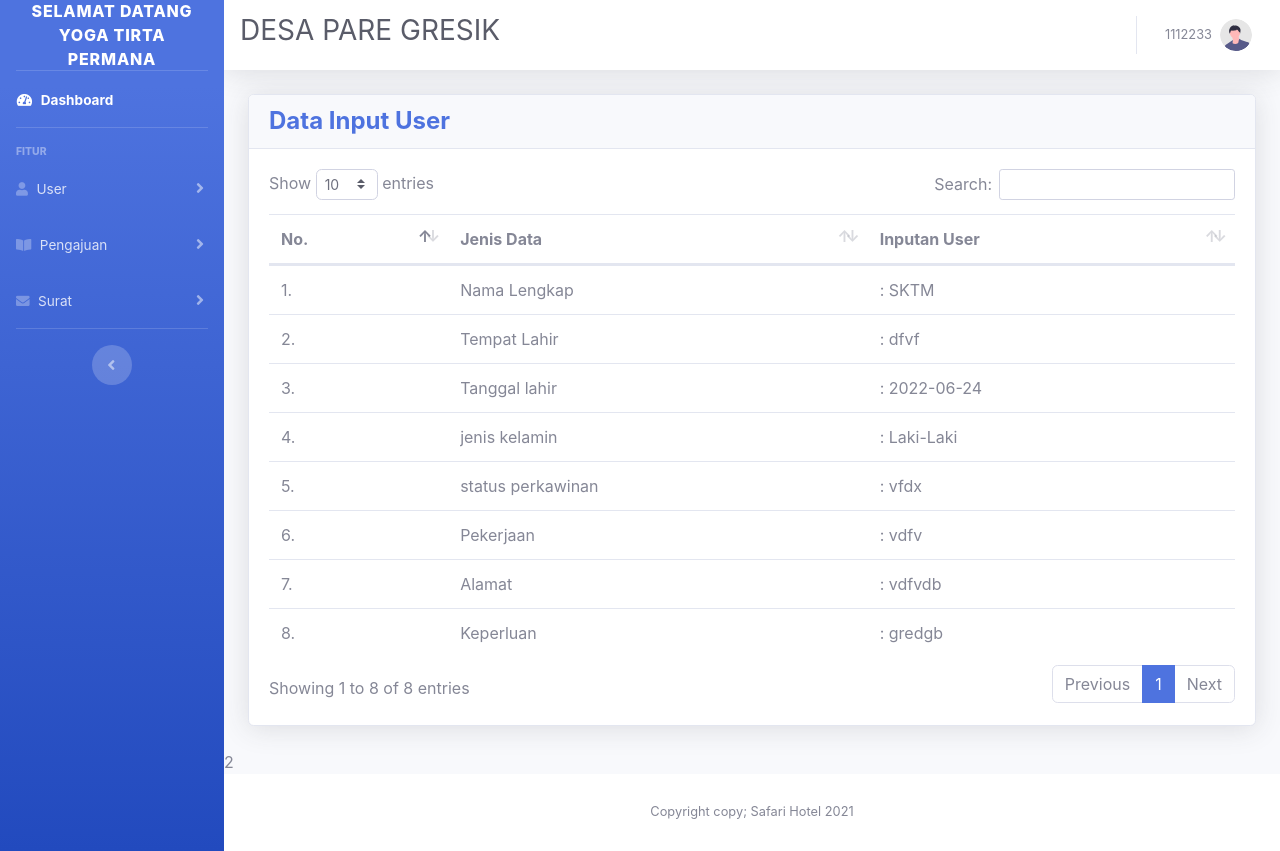
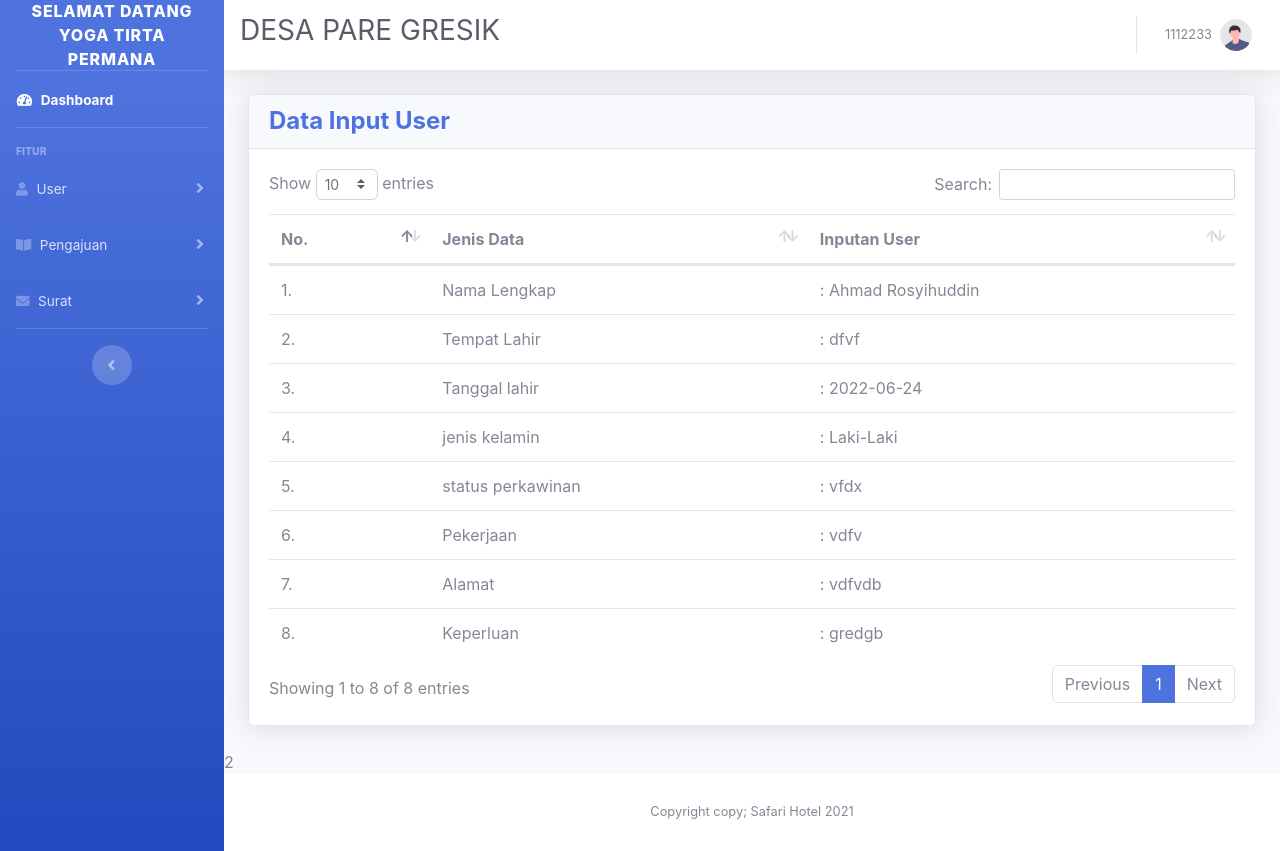
Before and after one commit to a-rosyihuddin/surat, a PHP site: page /data_input/data_sktm.php?id_pengajuan=39 in a window 1280 px wide. Run offline with PHP 8.4, Linux system fonts and the light colour scheme; a user stored in the database is signed in; data comes from the database, SQL or seed files in the repository.

Commit message:
Update Kesalahan View Data

```diff
--- a/data_input/data_sktm.php
+++ b/data_input/data_sktm.php
@@ -25,7 +25,7 @@
     <?php include "../desain/navbar_admin.php"; ?>
     <?php
     $id_pengajuan = $_GET["id_pengajuan"];
-    $data_sktm = mysqli_fetch_assoc(mysqli_query($koneksi, "SELECT * FROM tb_sktm, tb_pengajuan where id_pengajuan_sktm=$id_pengajuan"));
+    $data_sktm = mysqli_fetch_assoc(mysqli_query($koneksi, "SELECT * FROM tb_sktm INNER JOIN tb_pengajuan ON tb_pengajuan.id_pengajuan=tb_sktm.id_pengajuan_sktm INNER JOIN tb_user USING(nik) where id_pengajuan_sktm=$id_pengajuan"));
     ?>
     <!-- Awal Isi Konten -->
     <div class="container-fluid">
@@ -57,7 +57,7 @@
                             <tr>
                                 <td>1.</td>
                                 <td>Nama Lengkap</td>
-                                <td>: <?= $data_sktm["nama_sktm"] ?></td>
+                                <td>: <?= $data_sktm["nama_user"] ?></td>
                             </tr>
 
                             <tr>
```
